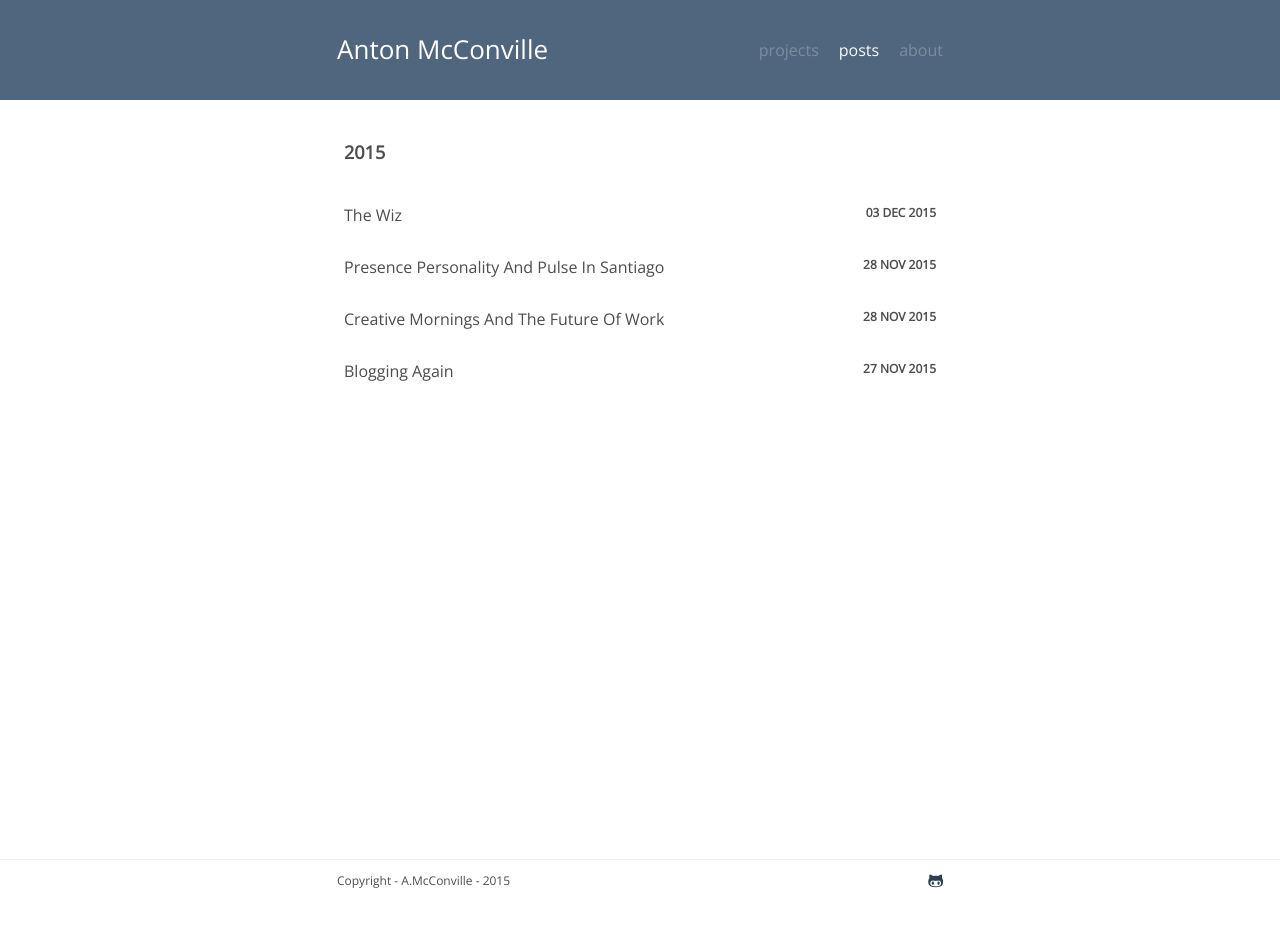
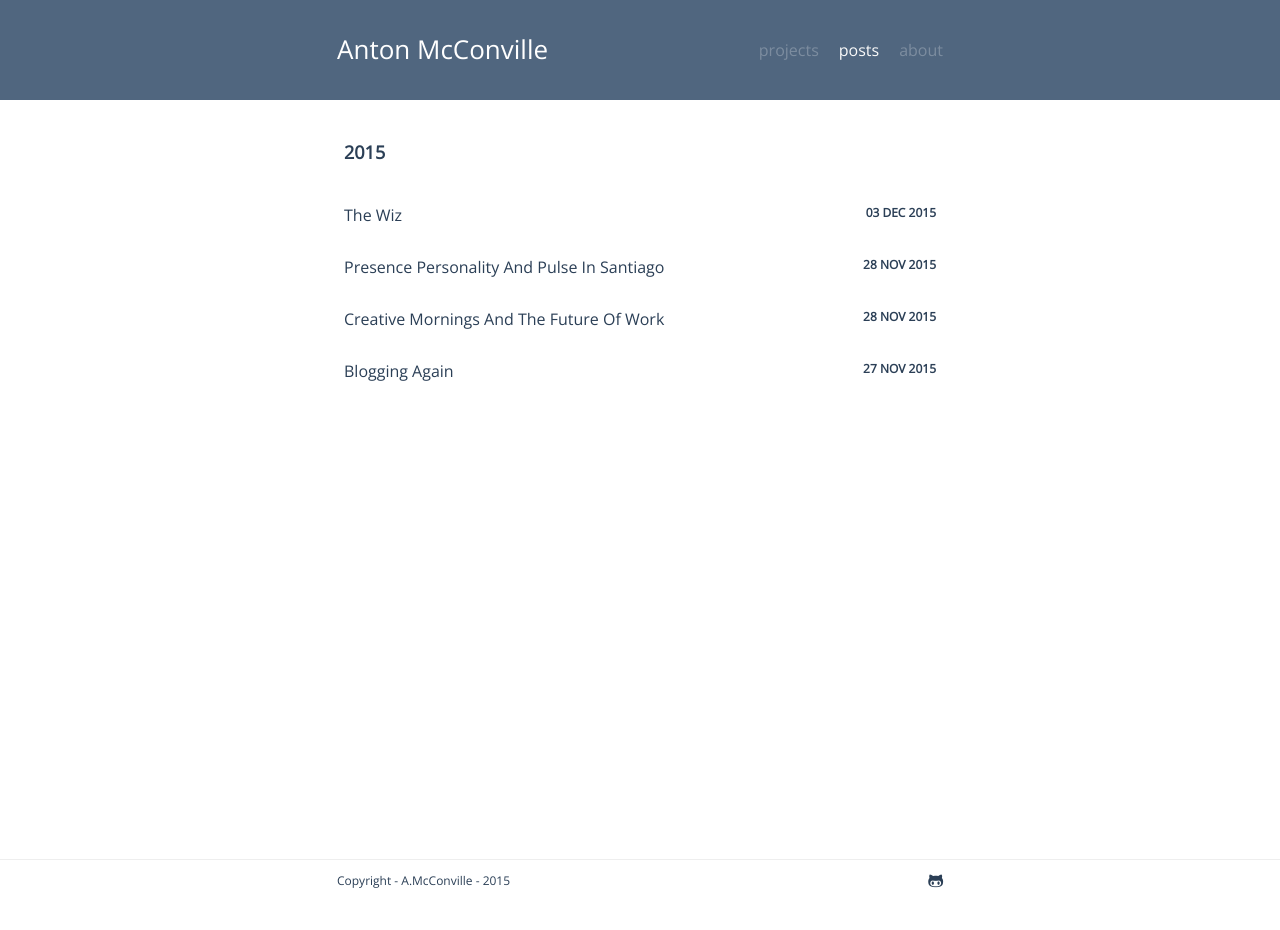
Before and after one commit to antonmc/antonmc.github.io, a Jekyll site: the page built from blog.md, in a window 1280 px wide. Built offline with Jekyll 4.4.1, drawn with Linux system fonts in a browser that asks for light colours; nearby versions of some CDN libraries.

Commit message:
even more tweaks

```diff
--- a/style/main.css
+++ b/style/main.css
@@ -279,7 +279,7 @@ li:nth-of-type(3) {
     /*    padding-bottom: 20px;*/
 
     font-weight: bolder;
-    color: #4d4d4d;
+    color: rgb(43, 63, 86);
     /*    border-bottom: 1px dashed #ccc;*/
 
     margin-bottom: 30px;
@@ -325,7 +325,7 @@ a.selected:link {
 .date {
     padding-right: 10px;
     text-transform: uppercase;
-    color: #4d4d4d;
+    color: rgb(43, 63, 86);
     font-size: 12px;
     font-weight: bold;
 }
@@ -367,7 +367,7 @@ border-radius: 2px;
 .bloglink {
     padding-left: 10px;
     text-decoration: none;
-    color: #4d4d4d;
+    color: rgb(43, 63, 86);
     align-self: flex-start;
     flex: 2 0 0;
 }
@@ -406,7 +406,7 @@ border-radius: 2px;
 }
 
 .post-content {
-    color: rgba(0, 0, 0, 0.75);
+    color: rgb(43, 63, 86);
     font-size: 16px;
     line-height: 26px;
 }
@@ -434,7 +434,7 @@ border-radius: 2px;
     margin: 0 auto -30px;
     max-width: 606px;
     font-size: 12px;
-    color: #4d4d4d;
+    color: rgb(43, 63, 86);
     height: 40px;
     align-content: center;
     flex-direction: row;
```
